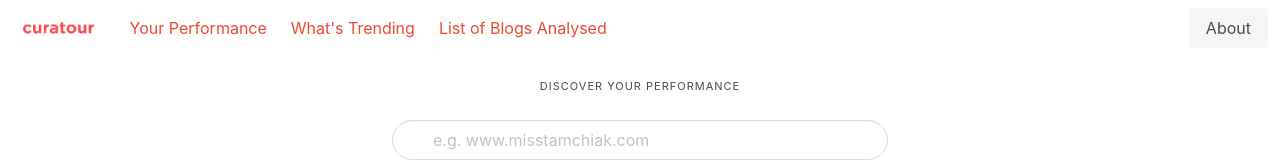
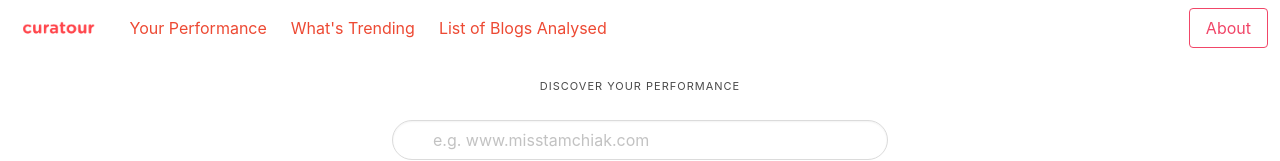
Before and after one commit to bt3101-capstone/curatour-frontend, a Vue app: page / in a window 1280 px wide. Shown: the top 161 px of the page. Built offline with nearby package versions, Linux system fonts and the light colour scheme; no server answers; a web font is replaced by a local one.

Commit message:
Change About Button colour

```diff
--- a/src/components/NavBar.vue
+++ b/src/components/NavBar.vue
@@ -18,9 +18,9 @@
         </template>
         <template slot="end">
           <b-navbar-item tag="div">
-            <a class="button is-light" href="/about">
+            <b-button class="is-danger" outlined href="/about">
                 About
-            </a>
+            </b-button>
           </b-navbar-item>
         </template>
     </b-navbar>
@@ -38,7 +38,8 @@ export default {
 .header{
   background-color: white;
 }
-.headercontent{
+.headercontent {
   color: #ED4933;
 }
+
 </style>
```
